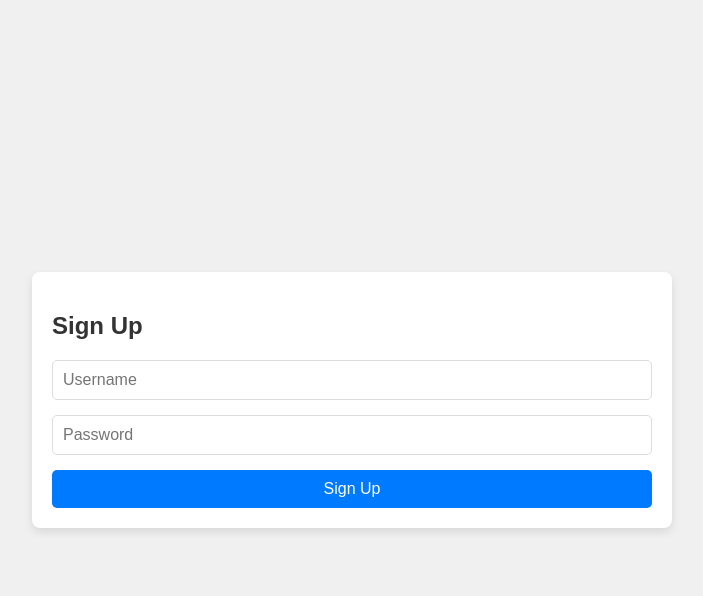
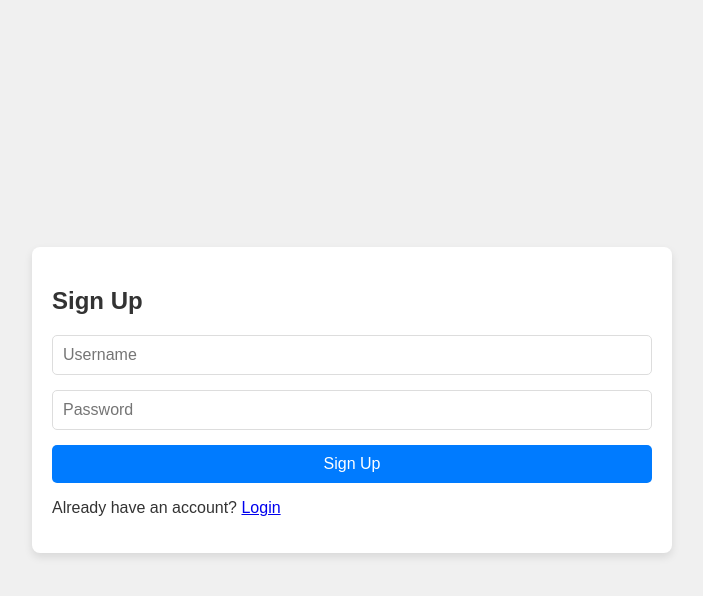
Before and after one commit to Nhlobo/Calendar-app, a Flask app: page /signup in a window 1280 px wide. Shown: the top 596 px of the page, without its empty margins (288-991 px from the left). Run offline with Flask 3, Linux system fonts and the light colour scheme.

Commit message:
Update signup.html

```diff
--- a/templates/signup.html
+++ b/templates/signup.html
@@ -14,6 +14,7 @@
             <input type="password" name="password" placeholder="Password" required>
             <button type="submit">Sign Up</button>
         </form>
+        <p>Already have an account? <a href="/login" class="btn">Login</a></p>
     </div>
 </body>
 </html>
```
